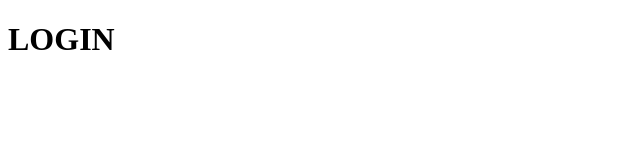
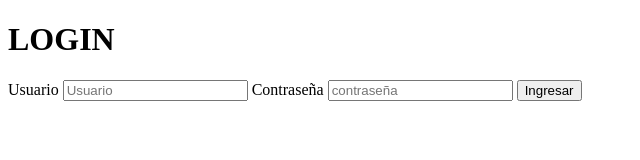
Before and after one commit to AndreaGissellDubon/Repaso-Git-, a plain HTML site: page Interna/formualario.html in a window 1280 px wide. Shown: the whole page, without its empty margins (0-640 px from the left). Drawn offline with Linux system fonts and the light colour scheme.

Commit message:
Insertando Formulario

```diff
--- a/Interna/formualario.html
+++ b/Interna/formualario.html
@@ -9,5 +9,13 @@
 </head>
 <body>
     <h1>LOGIN</h1>
+
+    <form>
+        <label for="usuario">Usuario</label>
+        <input type="text" placeholder="Usuario">
+        <label for="contra">Contraseña</label>
+        <input type="password" placeholder="contraseña">
+        <input type="submit" value="Ingresar">
+    </form>
 </body>
 </html>
```
